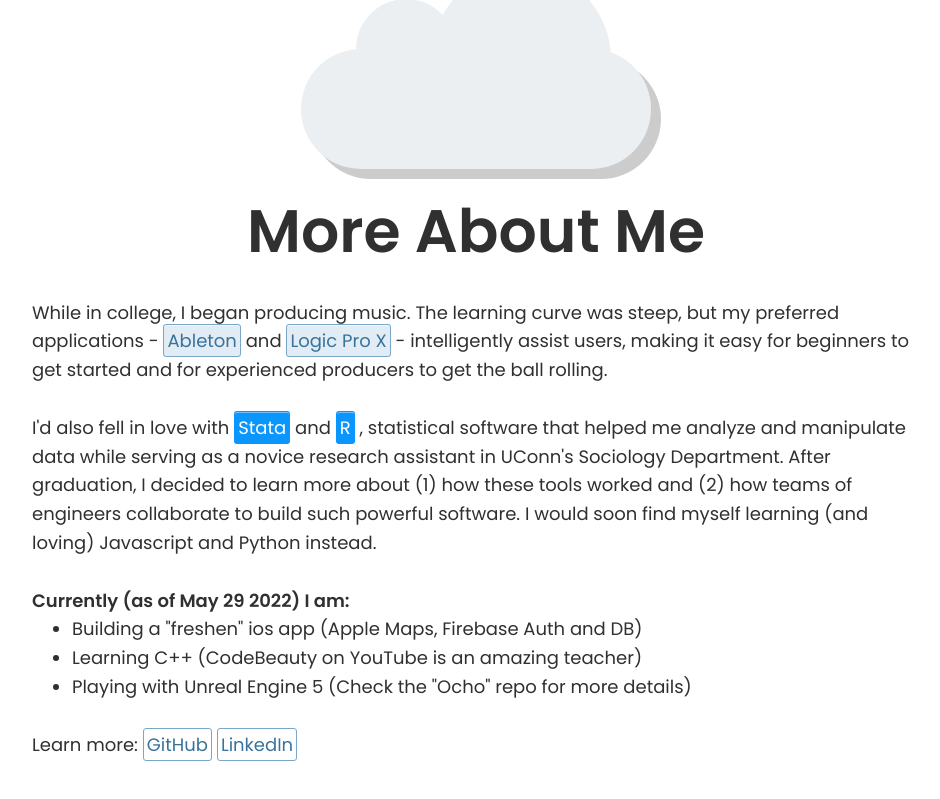
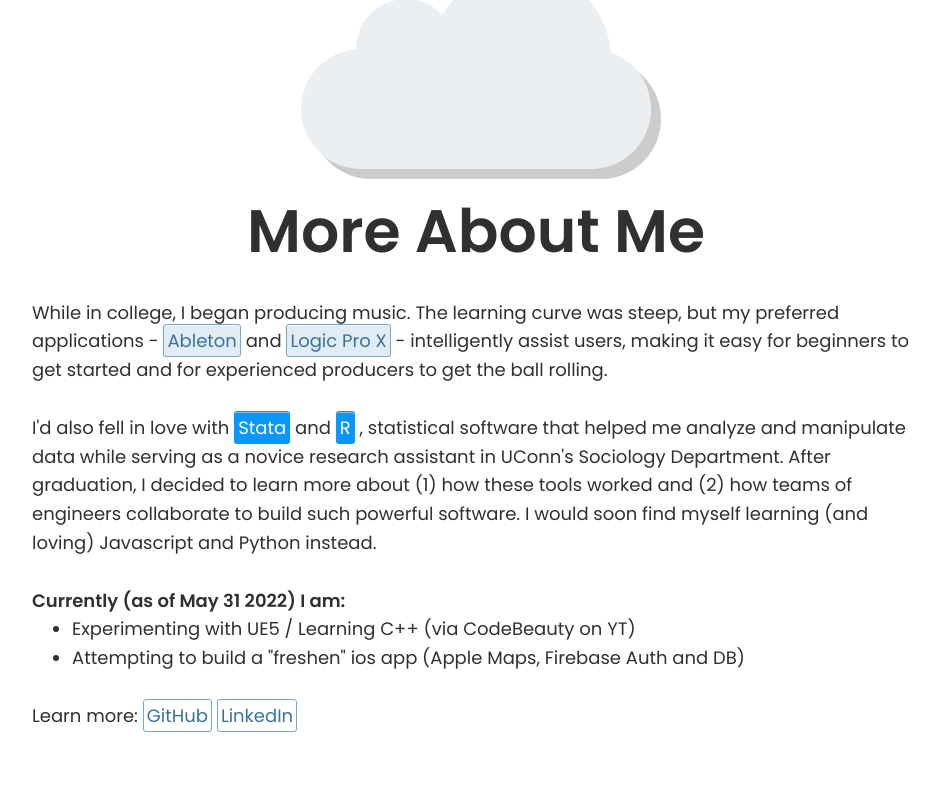
Before and after one commit to KlayClarke/personal_website_2.0, a React (Create React App) app: page / in a window 1280 px wide. Shown: the part 2199-2998 px from the top of the page, without its empty margins (164-1104 px from the left). Built offline with nearby package versions, Linux system fonts and the light colour scheme.

Commit message:
Update About.tsx

```diff
--- a/src/components/about/About.tsx
+++ b/src/components/about/About.tsx
@@ -43,16 +43,13 @@ const NewAbout = () => {
           Javascript and Python instead.
         </p>
         <br />
-        <h4>Currently (as of May 29 2022) I am:</h4>
+        <h4>Currently (as of May 31 2022) I am:</h4>
         <ul>
           <li>
-            Building a "freshen" ios app (Apple Maps, Firebase Auth and DB)
+            Experimenting with UE5 / Learning C++ (via CodeBeauty on YT)
           </li>
-          <li>
-            Learning C++ (CodeBeauty on YouTube is an amazing teacher)
-          </li>
-          <li>
-            Playing with Unreal Engine 5 (Check the "Ocho" repo for more details)
+           <li>
+            Attempting to build a "freshen" ios app (Apple Maps, Firebase Auth and DB)
           </li>
         </ul>
         <br />
```
